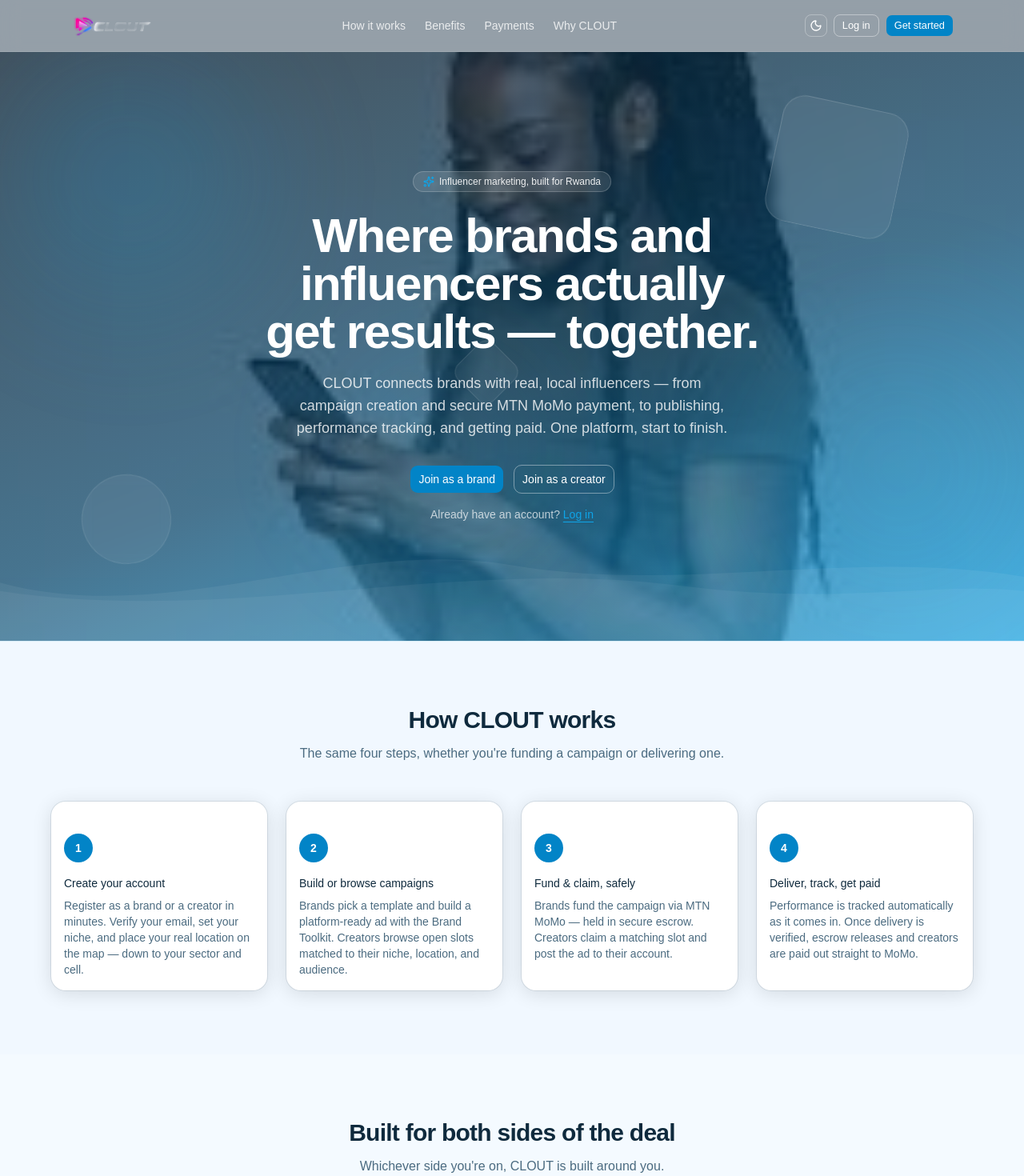
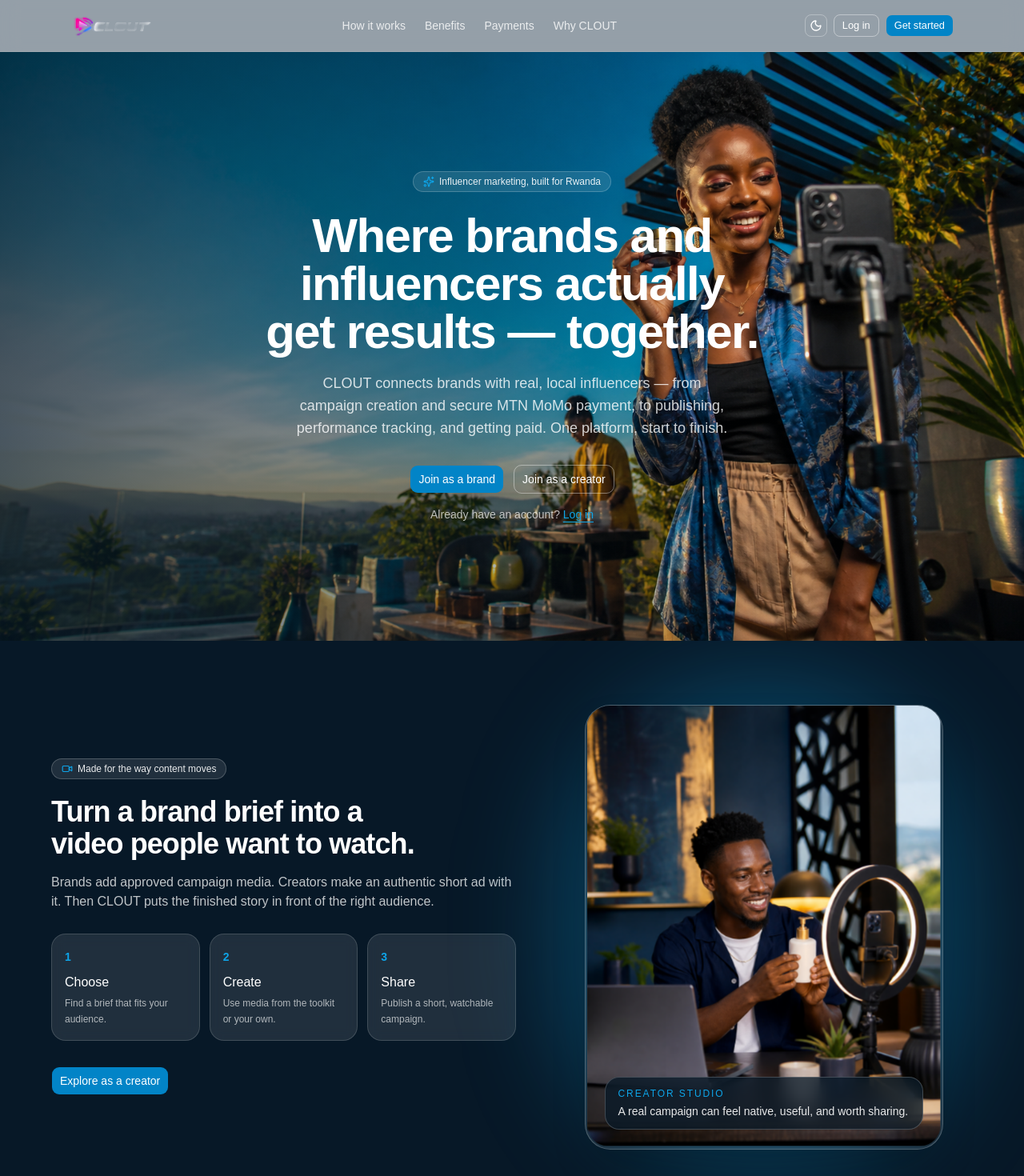
Before and after one commit to Godson201/Clout_platform, a Next.js app in the folder frontend/: page / in a window 1280 px wide. Shown: the top 1470 px of the page at 80% size. Built offline with nearby package versions, Linux system fonts and the light colour scheme; no server answers.

Commit message:
Refine landing page visual experience

```diff
--- a/frontend/src/app/globals.css
+++ b/frontend/src/app/globals.css
@@ -201,3 +201,18 @@
     transform: translateY(-16px) translateX(8px);
   }
 }
+
+@keyframes clout-visual-drift {
+  0%, 100% {
+    transform: scale(1.01) translateY(0);
+  }
+  50% {
+    transform: scale(1.06) translateY(-8px);
+  }
+}
+
+@media (prefers-reduced-motion: reduce) {
+  .animate-\[clout-visual-drift_8s_ease-in-out_infinite\] {
+    animation: none;
+  }
+}
--- a/frontend/src/app/page.tsx
+++ b/frontend/src/app/page.tsx
@@ -1,5 +1,6 @@
 "use client";
 
+import Image from "next/image";
 import Link from "next/link";
 import { useRouter } from "next/navigation";
 import { useEffect } from "react";
@@ -64,8 +65,16 @@
 function Hero() {
   return (
     <section className="relative isolate flex min-h-[calc(100vh-4rem)] items-center overflow-hidden px-6 py-20 text-center">
-      <PhotoSlideshowBackground />
-      <PremiumGradientBackground photoBehind />
+      <Image
+        src="/images/clout-hero-creator-v1.png"
+        alt="A creator recording a product campaign with her phone"
+        fill
+        priority
+        quality={90}
+        sizes="100vw"
+        className="object-cover object-[68%_center] sm:object-center"
+      />
+      <div className="pointer-events-none absolute inset-0 bg-[linear-gradient(90deg,rgba(3,22,38,0.72)_0%,rgba(3,22,38,0.38)_44%,rgba(3,22,38,0.05)_72%)]" />
       <div className="relative z-10 mx-auto max-w-3xl animate-fade-in">
         <span className="inline-flex items-center gap-1.5 rounded-full border border-white/20 bg-white/10 px-3 py-1 text-xs font-medium text-white/90 backdrop-blur-sm">
           <Sparkles className="size-3.5 text-brand-teal" />
@@ -97,6 +106,62 @@
             Log in
           </Link>
         </p>
+      </div>
+    </section>
+  );
+}
+
+function VisualStories() {
+  return (
+    <section className="overflow-hidden bg-brand-navy px-6 py-20 text-white">
+      <div className="mx-auto grid max-w-6xl items-center gap-12 lg:grid-cols-[1fr_0.9fr]">
+        <div>
+          <span className="inline-flex items-center gap-1.5 rounded-full border border-white/20 bg-white/10 px-3 py-1 text-xs font-medium text-white/90">
+            <Video className="size-3.5 text-brand-teal" />
+            Made for the way content moves
+          </span>
+          <h2 className="mt-5 text-3xl font-semibold tracking-tight text-balance sm:text-4xl">
+            Turn a brand brief into a video people want to watch.
+          </h2>
+          <p className="mt-4 max-w-xl text-white/75">
+            Brands add approved campaign media. Creators make an authentic short ad with it. Then CLOUT puts the
+            finished story in front of the right audience.
+          </p>
+          <div className="mt-7 grid gap-3 sm:grid-cols-3">
+            {[
+              ["1", "Choose", "Find a brief that fits your audience."],
+              ["2", "Create", "Use media from the toolkit or your own."],
+              ["3", "Share", "Publish a short, watchable campaign."],
+            ].map(([number, title, body]) => (
+              <div key={number} className="rounded-2xl border border-white/15 bg-white/10 p-4 backdrop-blur-sm">
+                <span className="text-sm font-semibold text-brand-teal">{number}</span>
+                <h3 className="mt-2 font-medium">{title}</h3>
+                <p className="mt-1 text-xs leading-5 text-white/65">{body}</p>
+              </div>
+            ))}
+          </div>
+          <Button className="mt-8" size="lg" render={<Link href="/register?type=influencer" />}>
+            Explore as a creator
+          </Button>
+        </div>
+        <div className="relative mx-auto w-full max-w-md">
+          <div className="absolute -inset-8 rounded-full bg-brand-teal/30 blur-3xl" />
+          <div className="relative overflow-hidden rounded-[2rem] border border-white/20 bg-white/10 p-2 shadow-2xl">
+            <Image
+              src="/images/clout-creator-studio-v1.png"
+              alt="A creator producing a product video in a studio"
+              width={1122}
+              height={1400}
+              quality={90}
+              sizes="(max-width: 768px) 90vw, 420px"
+              className="aspect-[4/5] w-full rounded-[1.5rem] object-cover animate-[clout-visual-drift_8s_ease-in-out_infinite]"
+            />
+            <div className="absolute bottom-6 left-6 right-6 rounded-2xl border border-white/20 bg-brand-navy/75 px-4 py-3 backdrop-blur-md">
+              <p className="text-xs font-medium uppercase tracking-[0.16em] text-brand-teal">Creator studio</p>
+              <p className="mt-1 text-sm text-white/90">A real campaign can feel native, useful, and worth sharing.</p>
+            </div>
+          </div>
+        </div>
       </div>
     </section>
   );
@@ -376,6 +441,7 @@
     <div className="flex flex-1 flex-col">
       <Nav />
       <Hero />
+      <VisualStories />
       <HowItWorks />
       <Benefits />
       <PaymentsSection />
```
Also changed, not shown: frontend/public/images/clout-creator-studio-v1.png (added), frontend/public/images/clout-hero-creator-v1.png (added).
